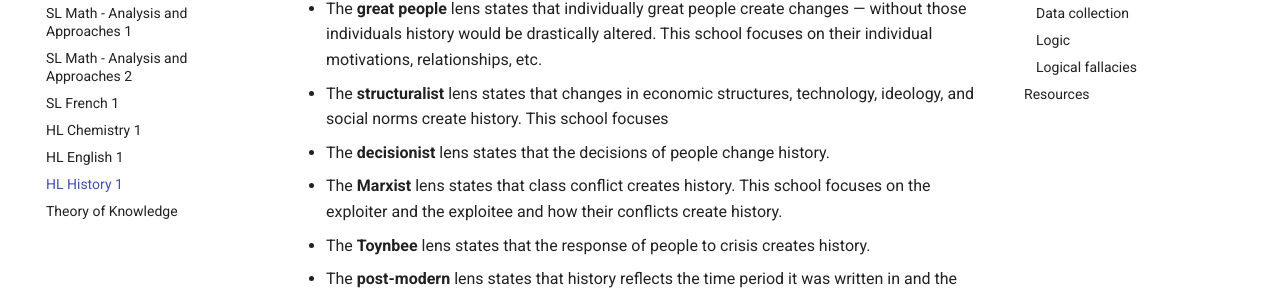
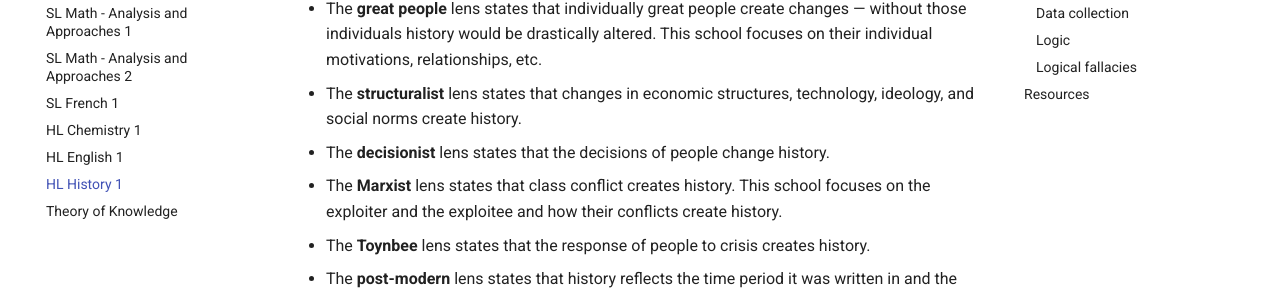
Before and after one commit to potatoeggy/eifueo, an MkDocs documentation site: the page built from docs/chw3mz.md, in a window 1280 px wide and 900 px high, scrolled down 1178 px. Shown: the part 176-471 px from the top of the window. Built offline with MkDocs 1.6.1 and Material for MkDocs 9.7.7, drawn with Linux system fonts in a browser that asks for light colours.

Commit message:
hist: remove unfiniished structuralist justification

```diff
--- a/docs/chw3mz.md
+++ b/docs/chw3mz.md
@@ -34,7 +34,7 @@ Historiography is the study of how history is developed and how historians have
 There are seven main schools of thought historians usually fall under that attempt to explain why history happens.
 
  - The **great people** lens states that individually great people create changes — without those individuals history would be drastically altered. This school focuses on their individual motivations, relationships, etc.
- - The **structuralist** lens states that changes in economic structures, technology, ideology, and social norms create history. This school focuses
+ - The **structuralist** lens states that changes in economic structures, technology, ideology, and social norms create history.
  - The **decisionist** lens states that the decisions of people change history.
  - The **Marxist** lens states that class conflict creates history. This school focuses on the exploiter and the exploitee and how their conflicts create history.
  - The **Toynbee** lens states that the response of people to crisis creates history.
```
